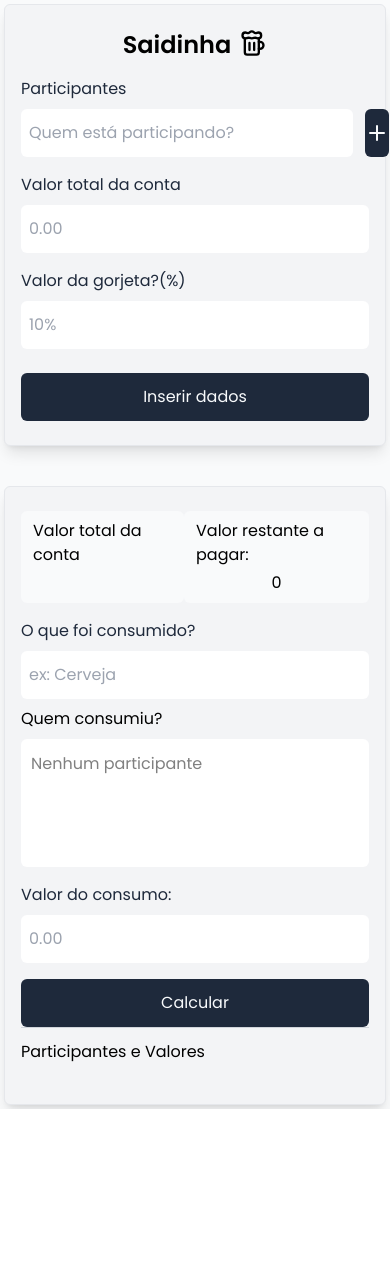
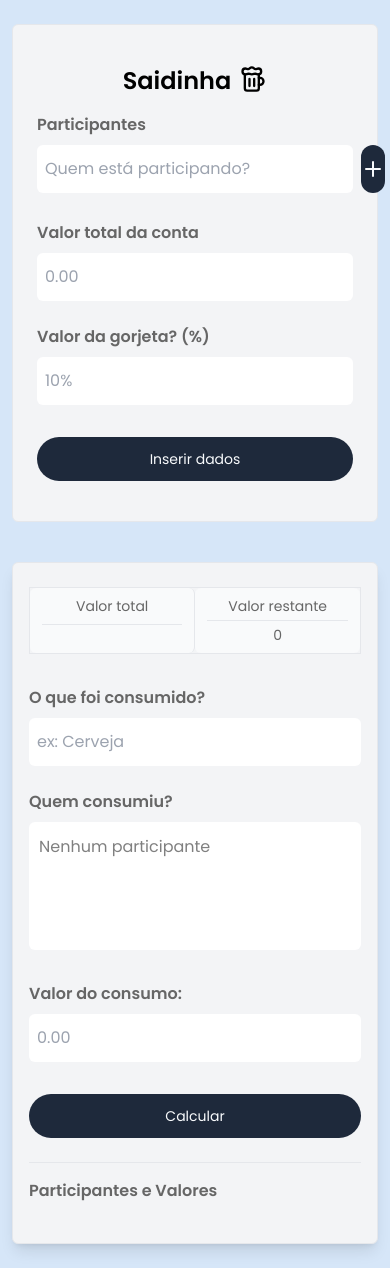
Before and after one commit to CamilleHaus/bill_calculator, a Next.js app: page / in a window 390 px wide. Before the commit the page ends 1109 px from the top, so only its background shows below. Built offline with nearby package versions, Linux system fonts and the light colour scheme.

Commit message:
Atualizações de layout

```diff
--- a/src/components/Button.tsx
+++ b/src/components/Button.tsx
@@ -9,7 +9,7 @@ interface IButton {
 const Button = ({ children, onClick, type }: IButton) => {
   return (
     <button
-      className="w-full text-slate-50 bg-slate-800 py-3 rounded-md flex items-center justify-center"
+      className="w-full text-slate-50 bg-slate-800 py-3 rounded-full flex items-center justify-center text-sm"
       onClick={onClick}
       type={type}
     >
--- a/src/components/Input.tsx
+++ b/src/components/Input.tsx
@@ -14,7 +14,7 @@ const Input = forwardRef<
 >(({ label, name, type, placeholder, ...rest }, ref) => {
   return (
     <div className="w-full flex flex-col gap-2">
-      <label className="text-slate-800">{label}</label>
+      <label className="text-[#666666] font-semibold">{label}</label>
       <input
         className="px-2 py-3 rounded-md"
         name={name}
--- a/src/components/app.tsx
+++ b/src/components/app.tsx
@@ -13,9 +13,9 @@ const App = () => {
   // INFORMACAO DE CONSUMO E DIVISAO DE VALORES __________________________________
 
   return (
-    <div>
-      <div className="w-full bg-gray-50 p-5 max-sm:p-1 flex items-center justify-center flex-col gap-10">
-        <div className="max-w-[450px] w-[100%] border bg-gray-100 mx-auto space-y-4 max-sm:px-4 px-6 py-6 rounded-md shadow-lg">
+    <div className="bg-[rgb(214,230,248)] px-2 py-5">
+      <div className="w-full p-1 flex items-center justify-center flex-col gap-10">
+        <div className="max-w-[450px] w-[100%] border bg-gray-100 mx-auto space-y-4 px-6 md:px-6 py-10 rounded-md">
           <div className="flex justify-center gap-2">
             <h1 className="text-2xl font-bold">Saidinha</h1>
             <Beer size={28} strokeWidth={2} />
--- a/src/components/calculation.tsx
+++ b/src/components/calculation.tsx
@@ -114,13 +114,15 @@ const Calculation = () => {
     <div>
       {/* FORMULÁRIO DE PARTICIPANTES */}
 
-      <div className="flex justify-between mb-4">
-        <div className="flex flex-col items-center justify-between bg-gray-50 px-3 py-2 rounded-md gap-1">
-          <p>Valor total da conta</p>
-          <p>{billTotal}</p>
+      <div className="flex  mb-4 border text-sm text-[#666666]">
+        <div className="w-full flex flex-col items-center bg-gray-50 px-3 py-2 rounded-md gap-2 border-r">
+          <p className="text-center">Valor total</p>
+          <p className="border-b w-full"></p>
+          <p className="mt-1">{billTotal}</p>
         </div>
-        <div className="flex flex-col items-center justify-between bg-gray-50 px-3 py-2 rounded-md gap-1">
-          <p>Valor restante a pagar: </p>
+        <div className="flex flex-col items-center justify-between w-full bg-gray-50 px-3 py-2 rounded-md gap-1">
+          <p className="text-center">Valor restante </p>
+           <p className="border-b w-full"></p>
           {Number.isNaN(billTotal! - totalAmount) ? (
             <p>0</p>
           ) : (
@@ -128,7 +130,7 @@ const Calculation = () => {
           )}
         </div>
       </div>
-      <form onSubmit={addConsuptionInformation} className="flex flex-col gap-2">
+      <form onSubmit={addConsuptionInformation} className="flex flex-col gap-6 pt-4">
         <Input
           ref={consuptionNameInputRef}
           label={"O que foi consumido?"}
@@ -150,7 +152,7 @@ const Calculation = () => {
           </div>
         ) : null}
 
-        <div className="flex flex-col gap-2 mb-2">
+        <div className="flex flex-col gap-2 mb-2 text-[#666666] font-semibold">
           <label htmlFor="participant-select">Quem consumiu?</label>
           <select
             ref={selectPeopleInputRef}
@@ -160,7 +162,7 @@ const Calculation = () => {
           >
             {participants.length > 0 ? (
               participants.map((participant, index) => (
-                <option key={index} value={participant.name}>
+                <option key={index} value={participant.name} className="text-sm">
                   {participant.name}
                 </option>
               ))
@@ -176,21 +178,21 @@ const Calculation = () => {
           type={"text"}
           placeholder={"0.00"}
         />
-        <div className="mt-2">
+        <div className="mt-2 mb-6">
           <Button type="submit">Calcular</Button>
         </div>
       </form>
 
-      <div className="space-y-4 border-t border-gray-300">
-        <h3 className="mt-3">Participantes e Valores</h3>
-        <div className="w-full flex flex-wrap justify-between gap-3">
+      <div className="space-y-4 border-t text-[#666666] font-semibold ">
+        <h3 className="mt-4">Participantes e Valores</h3>
+        <div className="w-full flex text-sm justify-between gap-1.5">
           {participants
             ? participants.map((participant, index) => (
                 <div
                   key={index}
-                  className="w-[48%] max-sm:w-[47%] flex justify-between shadow-md bg-gray-200 p-3 rounded-md"
+                  className="w-full flex justify-between border p-3 rounded-full"
                 >
-                  <p>{participant.name}</p>
+                  <p className="truncate max-w-[70%]">{participant.name}</p>
                   <p>
                     {participant.amount.length > 0
                       ? participant.amount
--- a/src/components/participantsList.tsx
+++ b/src/components/participantsList.tsx
@@ -56,7 +56,7 @@ const ParticipantsList = () => {
   return (
     <div>
       <div className="mb-4">
-        <form onSubmit={addParticipant} className="flex gap-3 items-end mb-2">
+        <form onSubmit={addParticipant} className="flex gap-2 items-end mb-4">
           <Input
             ref={participantInputRef}
             label={"Participantes"}
@@ -72,15 +72,15 @@ const ParticipantsList = () => {
         </form>
 
         {participants.length > 0 ? (
-          <div className="w-full flex gap-3 flex-wrap">
+          <div className="w-full flex gap-2 flex-wrap text-[#666666] font-semibold ">
             {participants.map((participant, index) => (
               <div
                 key={index}
-                className="w-fit flex gap-2 items-center justify-center p-2 rounded-md shadow-md"
+                className="w-fit flex gap-2 text-sm items-center justify-center px-4 py-1 rounded-full border"
               >
                 <p>{participant.name}</p>
                 <button
-                  className="text-sm"
+                  className=""
                   type="button"
                   onClick={() => removeParticipant(index)}
                 >
@@ -93,8 +93,8 @@ const ParticipantsList = () => {
       </div>
 
       {/* FORMULÁRIO DE GORJETA E VALOR */}
-      <form onSubmit={getAllInfo} className="flex flex-col gap-6">
-        <div className="flex gap-4 max-sm:flex-col">
+      <form onSubmit={getAllInfo} className="flex flex-col gap-8 pt-3">
+        <div className="flex gap-6 max-sm:flex-col">
           <Input
             ref={billTotalInputRef}
             label={"Valor total da conta"}
@@ -104,7 +104,7 @@ const ParticipantsList = () => {
           />
           <Input
             ref={tipValueInputRef}
-            label={"Valor da gorjeta?(%)"}
+            label={"Valor da gorjeta? (%)"}
             name={"tip"}
             type={"text"}
             placeholder={"10%"}
--- a/src/components/renders/consuption-list.tsx
+++ b/src/components/renders/consuption-list.tsx
@@ -8,9 +8,9 @@ interface IConsuptionList {
 
 const ConsuptionList = ({ onClick, name, price }: IConsuptionList) => {
   return (
-    <div className="w-fit flex gap-3 items-center justify-center p-2 rounded-md shadow-md">
+    <div className="w-fit flex gap-3 items-center text-[#666666] justify-center py-2 rounded-full border px-4 text-sm font-semibold">
       <div className="flex gap-1">
-        <p>{name}</p>
+        <p>{name} |</p>
         <p>{price}</p>
       </div>
       <button className="text-sm" type="button" onClick={onClick}>
```
